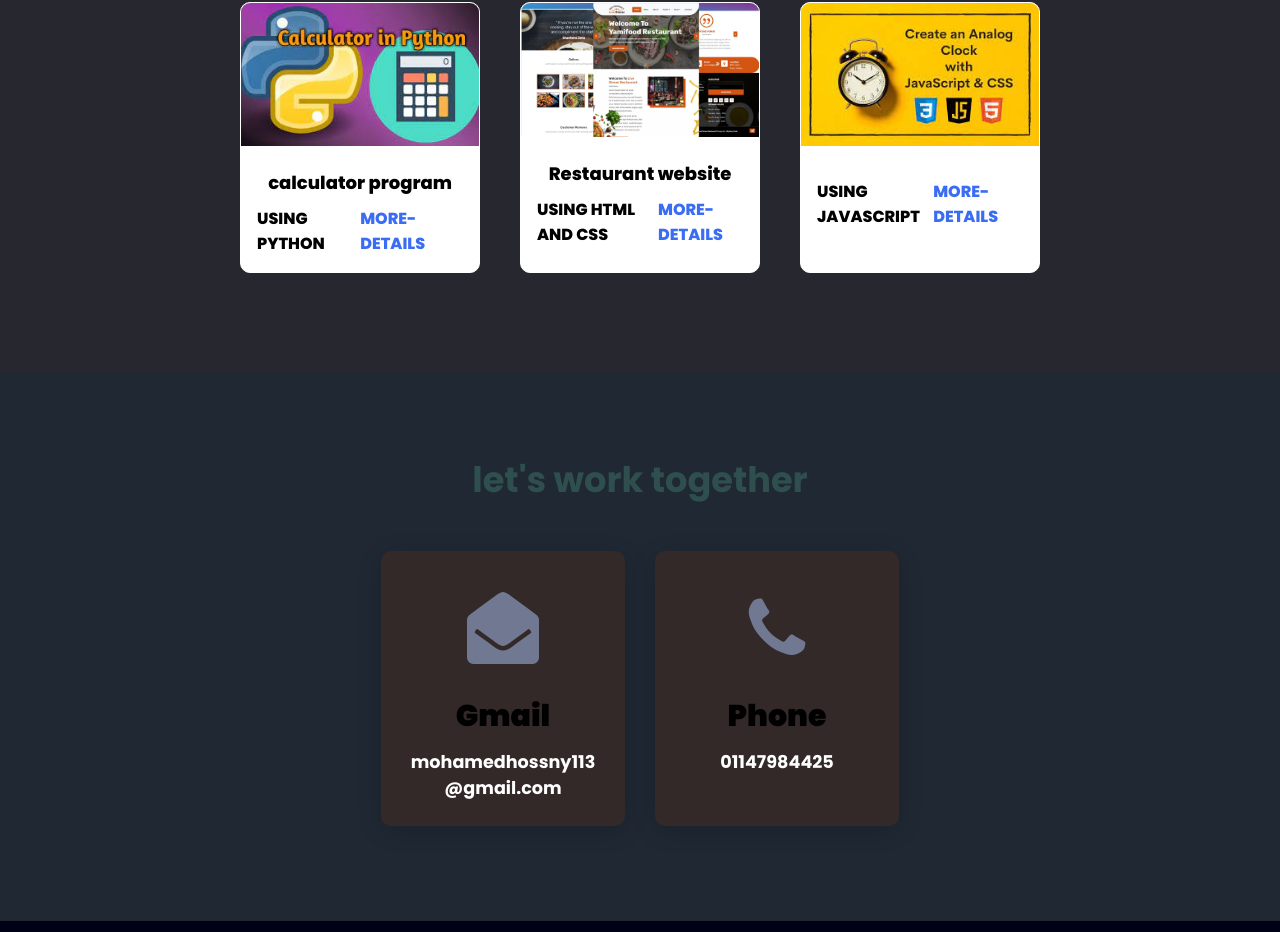
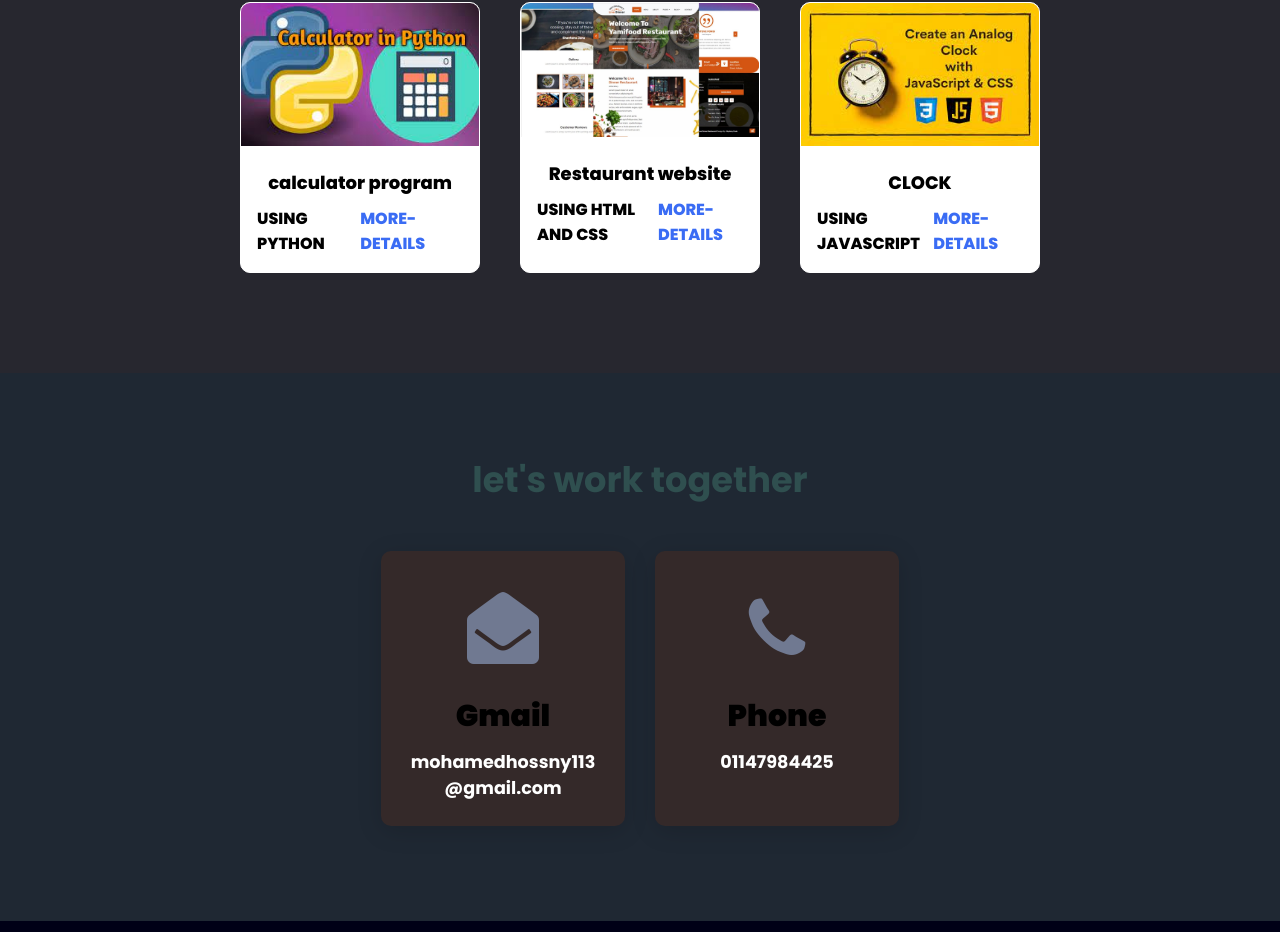
Before and after one commit to MoHossny25/portfolio-mohamed_hossny, a plain HTML site: page index.html in a window 1280 px wide. Shown: the part 1549-2481 px from the top of the page. Drawn offline with Linux system fonts and the light colour scheme.

Commit message:
Update index.html

```diff
--- a/index.html
+++ b/index.html
@@ -82,7 +82,7 @@
         <img src="images/Clock.jpg"/>
     </div>
     <div class="project-info">
-        <p class="project-category"></p>
+        <p class="project-category">CLOCK</p>
         <strong class="project-title">
             <span>using javascript</span>
             <a href="#" class="more-details">more-details</a>
```
